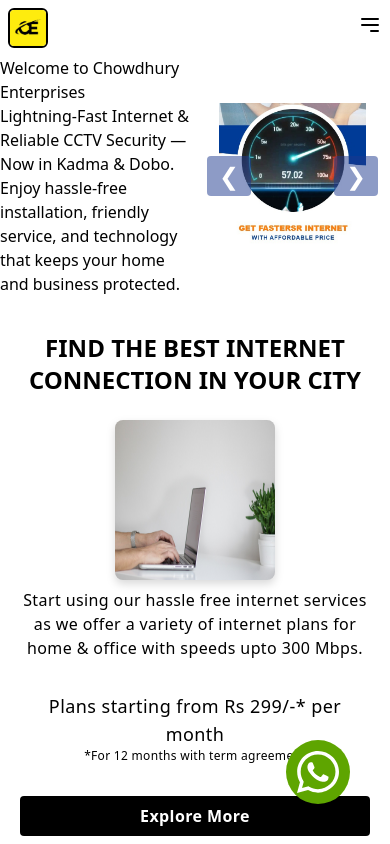
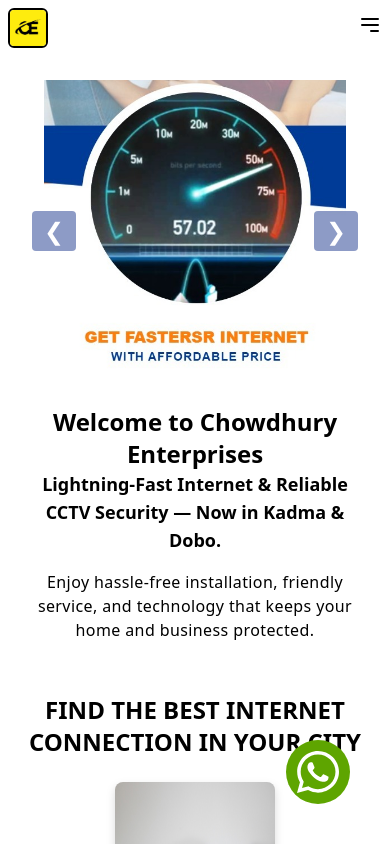
Before and after one commit to Arpan-117/chowdhury-enterprises, a React (Vite) app: page / in a window 390 px wide. Shown: the top 844 px of the page. Built offline with nearby package versions, Linux system fonts and the light colour scheme.

Commit message:
Updated Banner component to have responsive design

```diff
--- a/src/components/isp/BannerCE.jsx
+++ b/src/components/isp/BannerCE.jsx
@@ -142,14 +142,14 @@ function BannerCE() {
 
     //   </>
     <>
-        <div className='flex flex-row items-center lg:mx-auto lg:px-40 lg:pt-14 lg:w-full'>
-            <div className='basis-1/2'>
-                <h1 className='lg:p-4 lg:font-bold lg:text-center lg:text-4xl'>Welcome to Chowdhury Enterprises</h1>
-                <h2 className='lg:py-2 lg:font-semibold lg:text-center lg:text-2xl'>Lightning-Fast Internet & Reliable CCTV Security — Now in Kadma & Dobo.</h2>
-                <p className='lg:py-8 lg:mx-auto lg:text-lg lg:tracking-wide'>Enjoy hassle-free installation, friendly service, and technology that keeps your home and business protected.</p>
+        <div className='flex flex-col-reverse px-5  md:flex md:flex-row md:items-center md:mx-auto lg:px-40 lg:pt-14 lg:w-full'>
+            <div className='md:basis-1/2'>
+                <h1 className='lg:p-4 font-bold text-center text-2xl lg:text-4xl'>Welcome to Chowdhury Enterprises</h1>
+                <h2 className='lg:py-2 font-semibold text-center text-lg lg:text-2xl'>Lightning-Fast Internet & Reliable CCTV Security — Now in Kadma & Dobo.</h2>
+                <p className='py-4 text-center md:text-left lg:py-8 lg:mx-auto lg:text-lg tracking-wide'>Enjoy hassle-free installation, friendly service, and technology that keeps your home and business protected.</p>
             </div>
 
-              <div className='basis-1/2'>
+              <div className='md:basis-1/2'>
                   <div
                       className='relative w-full h-full overflow-hidden flex items-center justify-center p-6 rounded-xl'
                       onMouseEnter={() => setIsHovered(true)}
```
